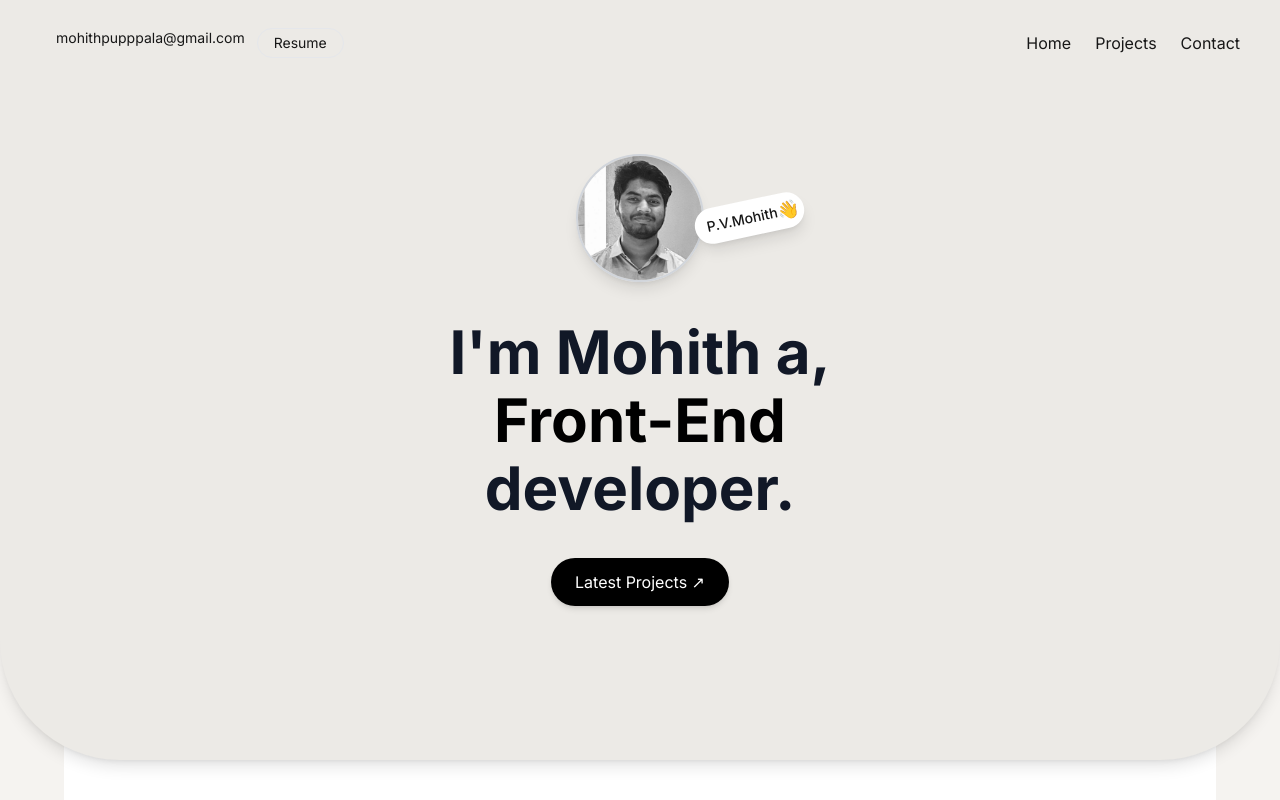
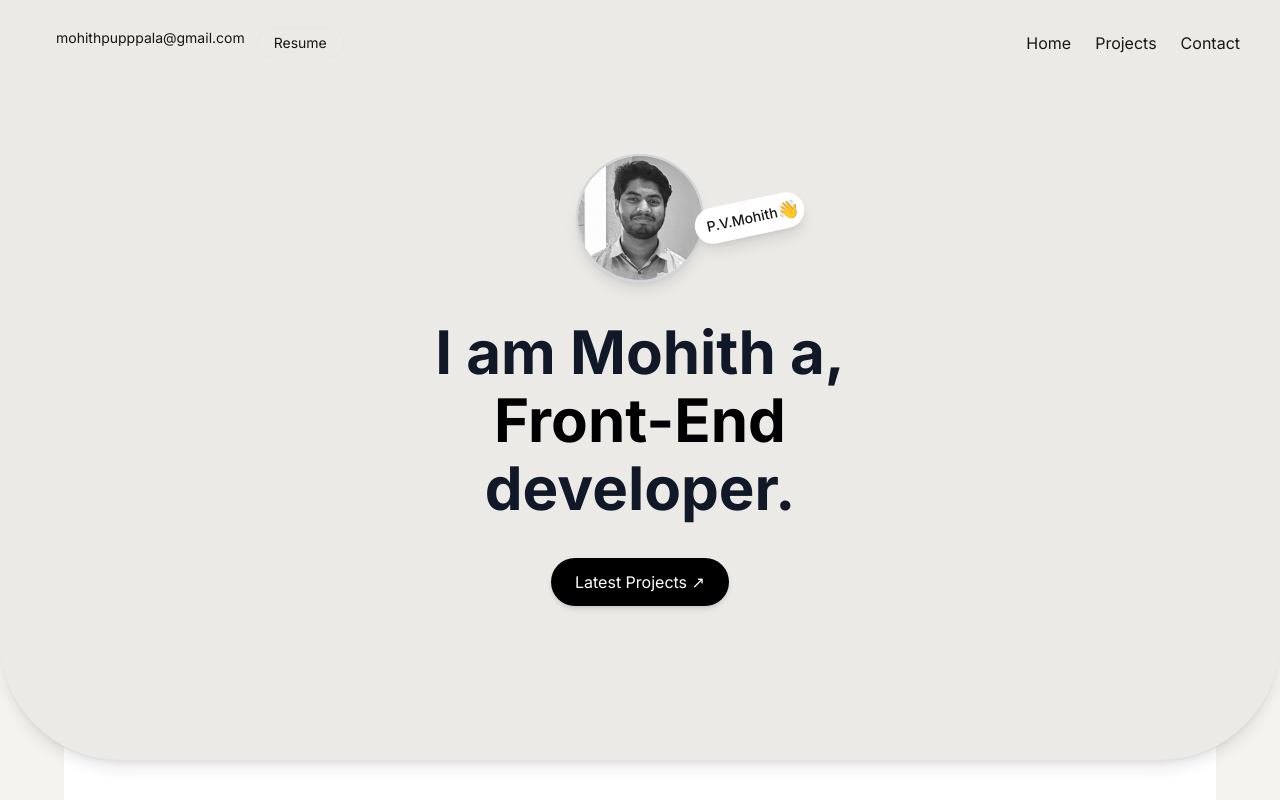
Before and after one commit to mohith-hub/Nextjs-portfolio, a Next.js app: page / in a window 1280 px wide. Shown: the top 800 px of the page. Built offline with nearby package versions, Linux system fonts and the light colour scheme.

Commit message:
deployment error fix

```diff
--- a/src/app/components/Hero.js
+++ b/src/app/components/Hero.js
@@ -72,7 +72,7 @@ const Hero = () => {
 
         {/* Main Heading (Correct Line Breaks & Spacing) */}
         <h1 className="text-3xl md:text-5xl lg:text-6xl font-bold text-gray-900 leading-[1.5] mt-10">
-          <span className="block mb-2">I'm Mohith a,</span>
+          <span className="block mb-2">I am Mohith a,</span>
           <span className="block mb-2">
             <span className="text-black">Front-End</span>
           </span>
```
